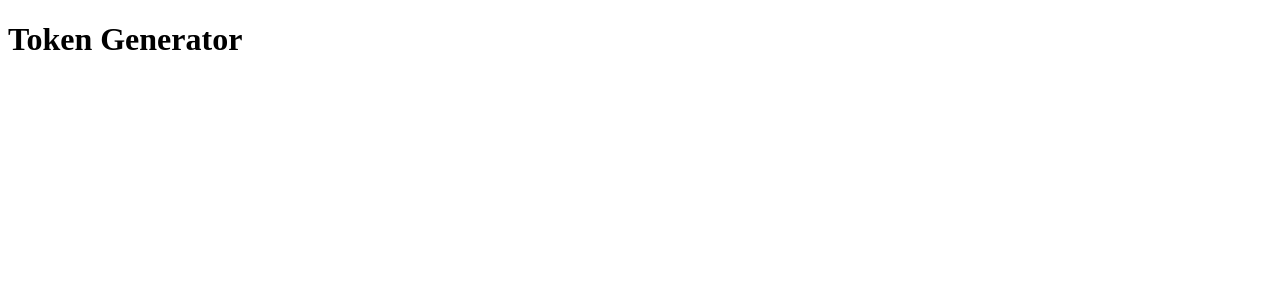
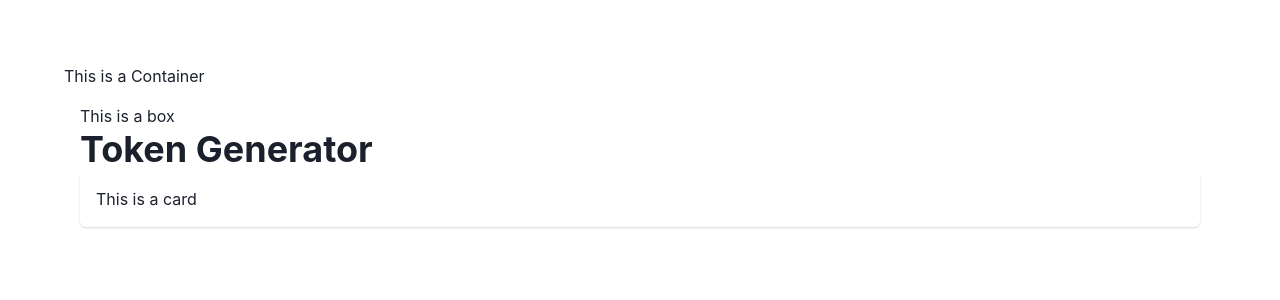
Before and after one commit to marcomo/token-generator, a React (Vite) app: page / in a window 1280 px wide. Shown: the top 300 px of the page. Built offline with nearby package versions, Linux system fonts and the light colour scheme.

Commit message:
Adds Chakra UI base dependencies and UI

```diff
--- a/package.json
+++ b/package.json
@@ -25,7 +25,11 @@
     "typescript": "^5.2.2"
   },
   "dependencies": {
+    "@chakra-ui/react": "^2.8.2",
+    "@emotion/react": "^11.11.1",
+    "@emotion/styled": "^11.11.0",
     "@vitejs/plugin-react": "^4.1.1",
+    "framer-motion": "^10.16.4",
     "react": "^18.2.0",
     "react-dom": "^18.2.0",
     "vite": "^4.5.0"
--- a/src/components/App.tsx
+++ b/src/components/App.tsx
@@ -1,10 +1,29 @@
 import React from 'react'
+import {
+  ChakraBaseProvider,
+  extendTheme,
+  Card,
+  Box,
+  Container,
+  Heading,
+} from '@chakra-ui/react'
+
+const theme = extendTheme({
+  components: {},
+})
 
 const App: React.FunctionComponent = () => {
   return (
-    <div>
-      <h1>Token Generator</h1>
-    </div>
+    <ChakraBaseProvider theme={theme}>
+      <Container maxWidth={1600} p='64px'>
+        This is a Container
+        <Box m={2} p={2}>
+          This is a box
+          <Heading as='h1'>Token Generator</Heading>
+          <Card p={4}>This is a card</Card>
+        </Box>
+      </Container>
+    </ChakraBaseProvider>
   )
 }
 
```
Also changed, not shown: 1 other file (tests, documents, lock files or other folders).
